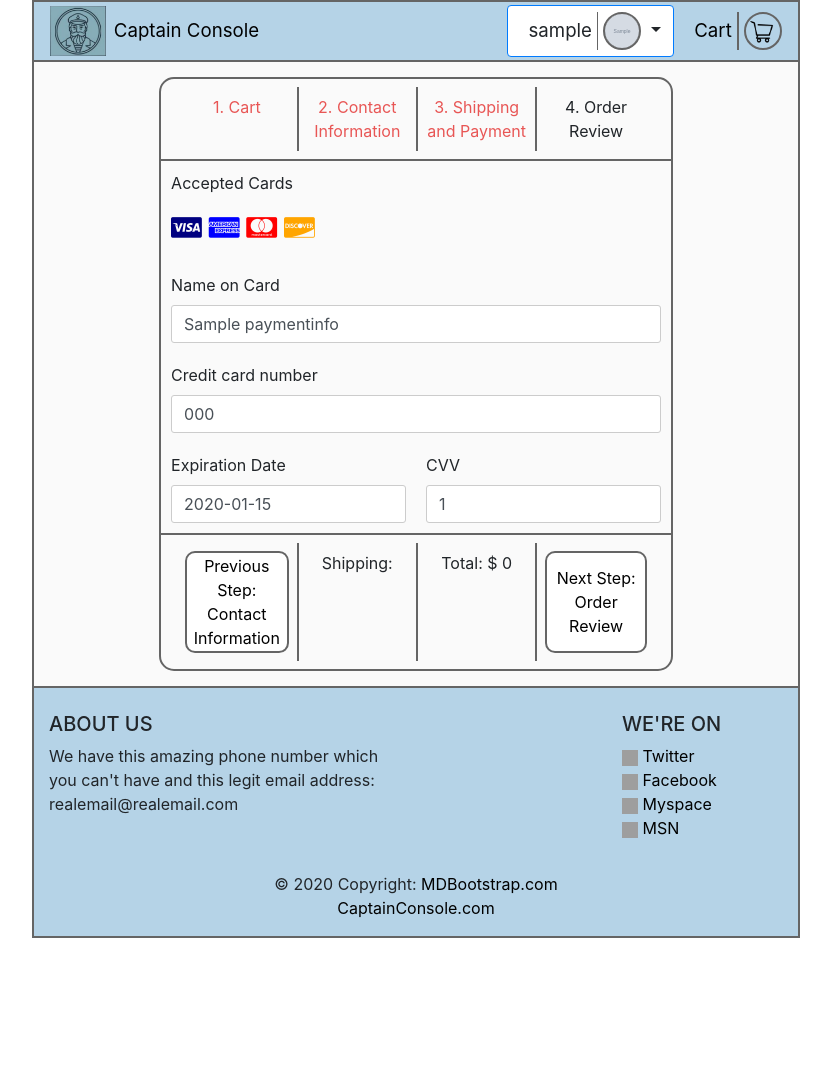
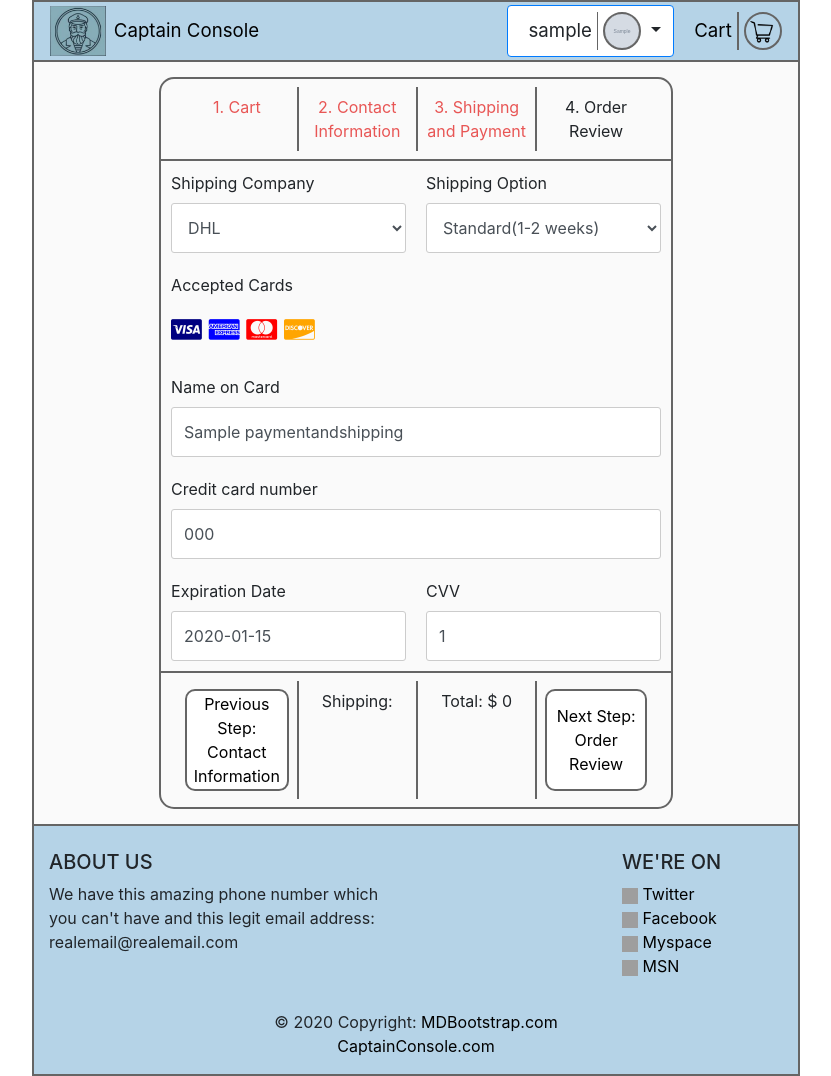
Before and after one commit to TheRobertSnow/HR_Dropouts_Vol_2, a Django app: page /order/shipping_and_payment/ in a window 1280 px wide. Shown: the whole page, without its empty margins (224-1055 px from the left). Before the commit the page ends 938 px from the top, so only its background shows below. Run offline with Django 3.2, Linux system fonts and the light colour scheme; a user stored in the database is signed in; tables that the repository leaves empty hold one stand-in row (values such as "Sample post"); grey boxes marked "Sample" are stand-in pictures; some libraries are stand-ins or nearby versions; grey boxes are pictures that could not be loaded.

Commit message:
idhfijdbh

```diff
--- a/captain_console/CaptainConsole/forms/cc_form.py
+++ b/captain_console/CaptainConsole/forms/cc_form.py
@@ -1,7 +1,7 @@
 from django.forms import ModelForm
 from django.forms import widgets
 from django import forms
-from CaptainConsole.models import Products, Reviews, ProductImages, Profile, PreviouslyViewed, SearchHistory, ContactInfo, PaymentInfo, Orders
+from CaptainConsole.models import Products, Reviews, ProductImages, Profile, PreviouslyViewed, SearchHistory, ContactInfo, PaymentAndShipping, Orders
 from django.contrib.auth.models import User
 from django.core.exceptions import ValidationError
 from django_countries.widgets import CountrySelectWidget
@@ -72,17 +72,25 @@ class ContactInfoForm(ModelForm):
         fields = {'fullname', 'email', 'phone', 'address', 'city', 'zip', 'country'}
         widgets = {'country': CountrySelectWidget()}
 
-class PaymentInfoForm(ModelForm):
+class PaymentAndShippingForm(ModelForm):
     class Meta:
-        model = PaymentInfo
+        model = PaymentAndShipping
         exclude = ['user']
-        fields = {'nameoncard', 'creditcardnumber', 'expirationdate', 'cvv'}
+        company_CHOICES = (('DHL', 'DHL'), ('FedEx', 'FedEx'), ('Pósturinn', 'Pósturinn'),)
+        option_CHOICES = (('Standard(1-2 weeks)', 'Standard(1-2 weeks)'), ('Express(3-6 buisness days)', 'Express(3-6 buisness days)'),
+                          ('Priority(1-3 buisness days)', 'Priority(1-3 buisness days)'),)
+        fields = {'nameoncard', 'creditcardnumber', 'expirationdate', 'cvv', 'shippingcompany', 'shippingoption'}
+        widgets = {
+            'shippingcompany': widgets.Select(attrs={'class': 'form-control'}, choices=company_CHOICES),
+            'shippingoption': widgets.Select(attrs={'class': 'form-control'}, choices=option_CHOICES),
+        }
 
 class OrderForm(ModelForm):
     class Meta:
         model = Orders
         exclude = ['id', 'user']
-        fields = {'fullname', 'email', 'phone', 'address', 'city', 'zip', 'country', 'nameoncard', 'creditcardnumber', 'expirationdate', 'cvv', 'additionalinfo', 'price', 'orderitems'}
+        fields = {'fullname', 'email', 'phone', 'address', 'city', 'zip', 'country', 'nameoncard', 'creditcardnumber',
+                  'expirationdate', 'cvv', 'additionalinfo', 'price', 'orderitems', 'shippingcompany', 'shippingoption'}
 
 class CustomUserCreationForm(forms.Form):
     username = forms.CharField(label='Enter Username', min_length=4, max_length=150)
--- a/captain_console/CaptainConsole/models.py
+++ b/captain_console/CaptainConsole/models.py
@@ -36,12 +36,14 @@ class ContactInfo(models.Model):
     zip = models.CharField(max_length=6)
     country = CountryField(blank_label='(select country)')
 
-class PaymentInfo(models.Model):
+class PaymentAndShipping(models.Model):
     user = models.ForeignKey(User, on_delete=models.CASCADE)
     nameoncard = models.CharField(max_length=50)
     creditcardnumber = models.CharField(max_length=16)
     expirationdate = models.CharField(max_length=50)
     cvv = models.IntegerField()
+    shippingcompany = models.CharField(max_length=50)
+    shippingoption = models.CharField(max_length=50)
 
 class Orders(models.Model):
     user = models.ForeignKey(User, on_delete=models.CASCADE)
@@ -58,6 +60,8 @@ class Orders(models.Model):
     cvv = models.IntegerField()
     price = models.FloatField()
     orderitems = models.CharField(max_length=9999)
+    shippingcompany = models.CharField(max_length=50)
+    shippingoption = models.CharField(max_length=50)
     additionalinfo = models.CharField(max_length=999, blank= True)
 
 class SearchHistory(models.Model):
--- a/captain_console/CaptainConsole/views.py
+++ b/captain_console/CaptainConsole/views.py
@@ -1,8 +1,8 @@
 from django.contrib import messages
 from django.shortcuts import render, redirect
 from django.shortcuts import get_object_or_404
-from CaptainConsole.models import Products, ProductImages, Reviews, Profile, PreviouslyViewed, SearchHistory, ContactInfo, PaymentInfo, Orders
-from CaptainConsole.forms.cc_form import ProductCreateForm, ProductUpdateForm, AddImageForm, ProfileForm, ReviewCreateForm, CustomUserCreationForm, PreviouslyViewedForm, SearchHistoryForm, ContactInfoForm, PaymentInfoForm, OrderForm
+from CaptainConsole.models import Products, ProductImages, Reviews, Profile, PreviouslyViewed, SearchHistory, ContactInfo, PaymentAndShipping, Orders
+from CaptainConsole.forms.cc_form import ProductCreateForm, ProductUpdateForm, AddImageForm, ProfileForm, ReviewCreateForm, CustomUserCreationForm, PreviouslyViewedForm, SearchHistoryForm, ContactInfoForm, PaymentAndShippingForm, OrderForm
 from django.http import JsonResponse
 from django.contrib.auth.decorators import login_required
 from django.utils import timezone
@@ -254,21 +254,21 @@ def contact_info(request):
 def shipping_and_payment(request):
     cart = Cart(request)
     total = cart.get_total_price()
-    paymentinfo = PaymentInfo.objects.filter(user=request.user).first()
+    paymentinfo = PaymentAndShipping.objects.filter(user=request.user).first()
     if request.method == 'POST':
-        form = PaymentInfoForm(instance=paymentinfo, data=request.POST)
+        form = PaymentAndShippingForm(instance=paymentinfo, data=request.POST)
         if form.is_valid():
             paymentinfo = form.save(commit=False)
             paymentinfo.user = request.user
             paymentinfo.save()
             return redirect('order_review')
-    return render(request, 'CaptainConsole/shipping_and_payment.html', {'form': PaymentInfoForm(instance=paymentinfo), 'total': total})
+    return render(request, 'CaptainConsole/shipping_and_payment.html', {'form': PaymentAndShippingForm(instance=paymentinfo), 'total': total})
 
 @login_required
 def order_review(request):
     cart = Cart(request)
     contactinfo = ContactInfo.objects.filter(user=request.user).first()
-    paymentinfo = PaymentInfo.objects.filter(user=request.user).first()
+    paymentinfo = PaymentAndShipping.objects.filter(user=request.user).first()
     return render(request, 'CaptainConsole/order_review.html', {
         'cart': cart,
         'payment': paymentinfo,
@@ -277,14 +277,14 @@ def order_review(request):
 @login_required
 def save_order(request):
     contactinfo = ContactInfo.objects.filter(user=request.user).first()
-    paymentinfo = PaymentInfo.objects.filter(user=request.user).first()
+    paymentinfo = PaymentAndShipping.objects.filter(user=request.user).first()
     cart = Cart(request)
     cartinfo = cart.cart
     order = Orders(user=request.user, fullname=contactinfo.fullname, email=contactinfo.email, phone=contactinfo.phone,
                address=contactinfo.address, city=contactinfo.city, zip=contactinfo.zip, country=contactinfo.country,
                nameoncard=paymentinfo.nameoncard, creditcardnumber=paymentinfo.creditcardnumber,
                expirationdate=paymentinfo.expirationdate, cvv=paymentinfo.cvv, price=cart.get_total_price(),
-               orderitems=cartinfo)
+               shippingcompany=paymentinfo.shippingcompany, shippingoption=paymentinfo.shippingoption, orderitems=cartinfo)
     order.save()
     cart.clear()
     return redirect('order_confirmation')
--- a/captain_console/static/css/main.css
+++ b/captain_console/static/css/main.css
@@ -366,6 +366,7 @@ input {
 }
 .infoForm input, .infoForm select {
     width: 100%;
+    height: 50px;
     padding: 12px;
     border: 1px solid #ccc;
     border-radius: 3px;
--- a/captain_console/templates/CaptainConsole/order_confirmation.html
+++ b/captain_console/templates/CaptainConsole/order_confirmation.html
@@ -38,12 +38,12 @@
         </div>
         <div class="order-shipment-info">
             <h4>Shipment Information</h4>
-            <p>Shipping Manager:</p>
-            <p>Shipping priority:</p>
+            <p>Shipping Company: {{ order.shippingcompany }}</p>
+            <p>Shipping Option: {{ order.shippingoption }}</p>
         </div>
         <div class="order-shipment-info">
             <h4>Order Number: {{ order.id }}</h4>
-            <h4>Order Price: $ {{ order.price }}</h4>
+            <h4>Order Total: $ {{ order.price }}</h4>
         </div>
     </div>
 {% endblock %}
--- a/captain_console/templates/CaptainConsole/order_history.html
+++ b/captain_console/templates/CaptainConsole/order_history.html
@@ -42,8 +42,8 @@
                     </div>
                     <div class="order-shipment-info">
                         <h4>Shipment Information</h4>
-                        <p>Shipping Manager:</p>
-                        <p>Shipping priority:</p>
+                        <p>Shipping Company: {{ order.shippingcompany }}</p>
+                        <p>Shipping Option: {{ order.shippingoption }}</p>
                     </div>
                     <div class="order-shipment-info">
                         <h4>Order Total: $ {{ order.price }}</h4>
--- a/captain_console/templates/CaptainConsole/order_review.html
+++ b/captain_console/templates/CaptainConsole/order_review.html
@@ -46,8 +46,8 @@
             </div>
             <div class="order-shipment-info">
                 <h4>Shipment Information</h4>
-                <p>Shipping Manager:</p>
-                <p>Shipping priority:</p>
+                <p>Shipping Company: {{ payment.shippingcompany }}</p>
+                <p>Shipping Option: {{ payment.shippingoption }}</p>
             </div>
         </div>
         <nav class="navbar navbar-expand-lg" id="stepMenu">
--- a/captain_console/templates/CaptainConsole/shipping_and_payment.html
+++ b/captain_console/templates/CaptainConsole/shipping_and_payment.html
@@ -13,6 +13,14 @@
             <form class="infoForm" action="{% url 'shipping_and_payment' %}" method="post">
                 {% csrf_token %}
                 <div class="row">
+                    <div class="col-50">
+                        <label>Shipping Company</label>
+                        {{ form.shippingcompany }}
+                    </div>
+                    <div class="col-50">
+                        <label>Shipping Option</label>
+                        {{ form.shippingoption }}
+                    </div>
                     <div class="col-100">
                         <label for="fname">Accepted Cards</label>
                         <div class="icon-container">
```
Also changed, not shown: captain_console/CaptainConsole/migrations/0037_auto_20200515_1633.py (added).
